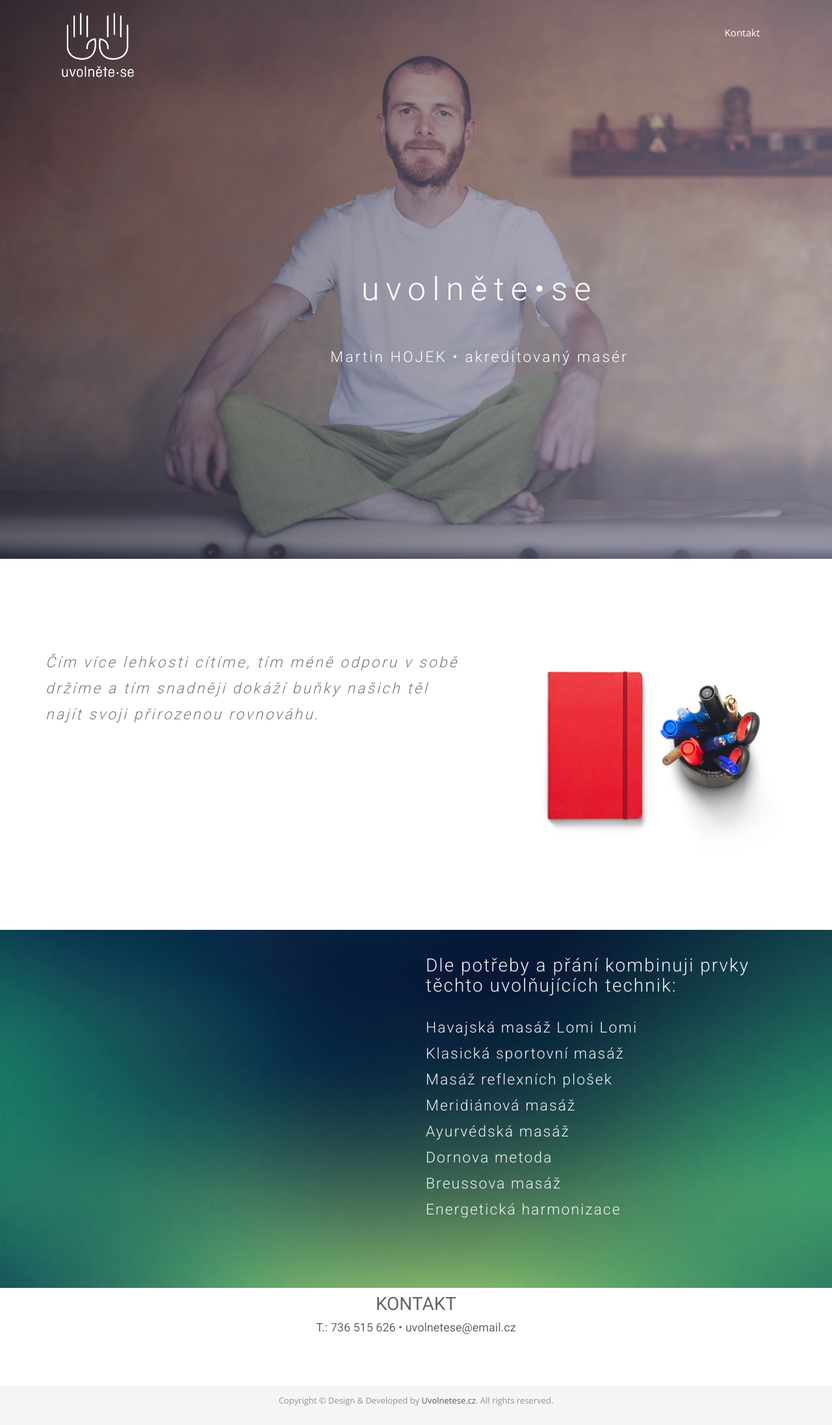
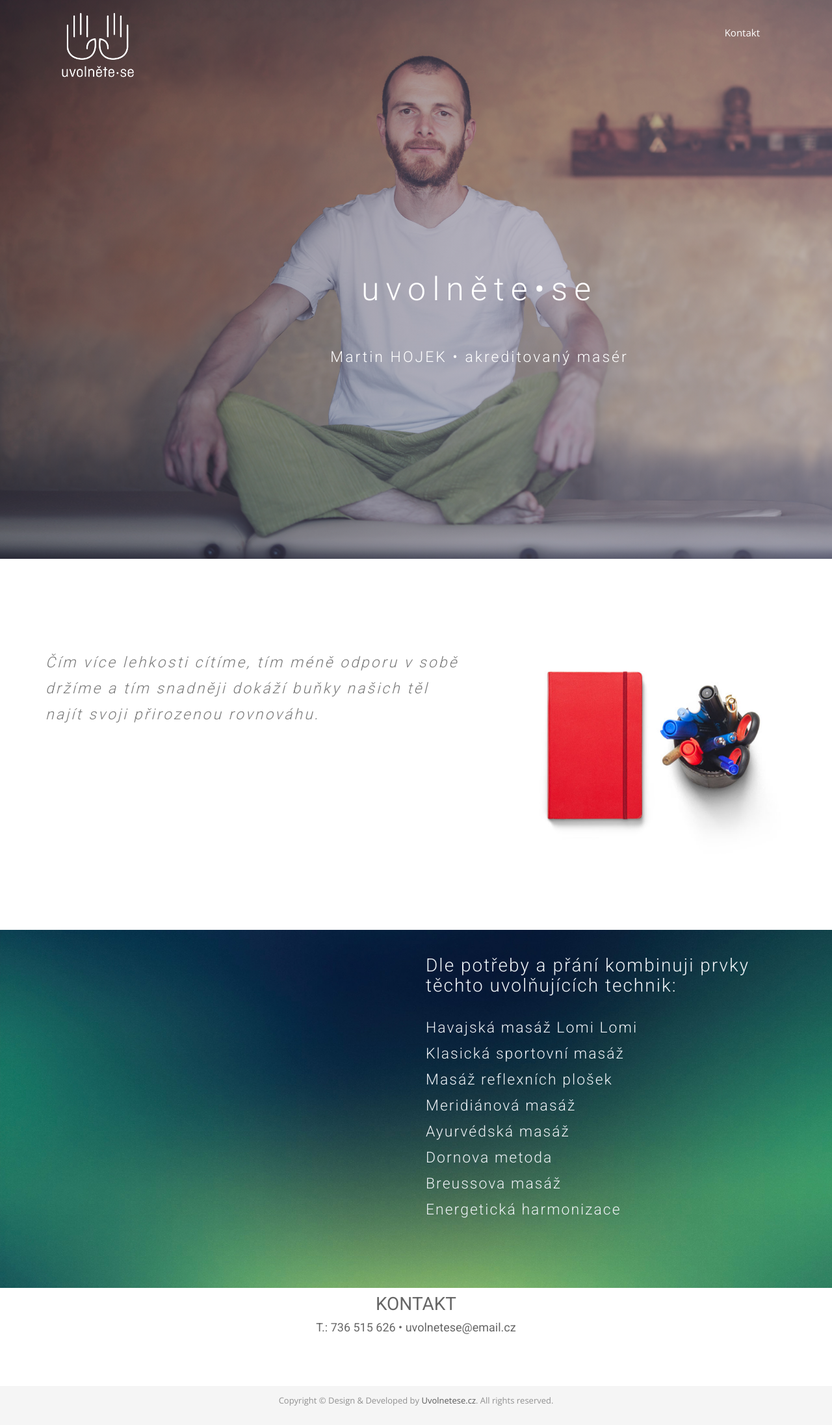
Before and after one commit to michaljuris/uvolnetese, a Jekyll site: the page built from index.html, in a window 1280 px wide. Shown: the whole page at 65% size. Built offline with Jekyll 4.4.1, drawn with Linux system fonts in a browser that asks for light colours; nearby versions of some CDN libraries; some web fonts are replaced.

```diff
--- a/css/airspace.css
+++ b/css/airspace.css
@@ -126,7 +126,7 @@
   width: 100%;
   height: 100%;
   background: linear-gradient(to left, #8b86a3, #322e40);
-  opacity: 0.6;
+  opacity: 0.51;
 }
 #slider .block {
   color: #fff;
```
